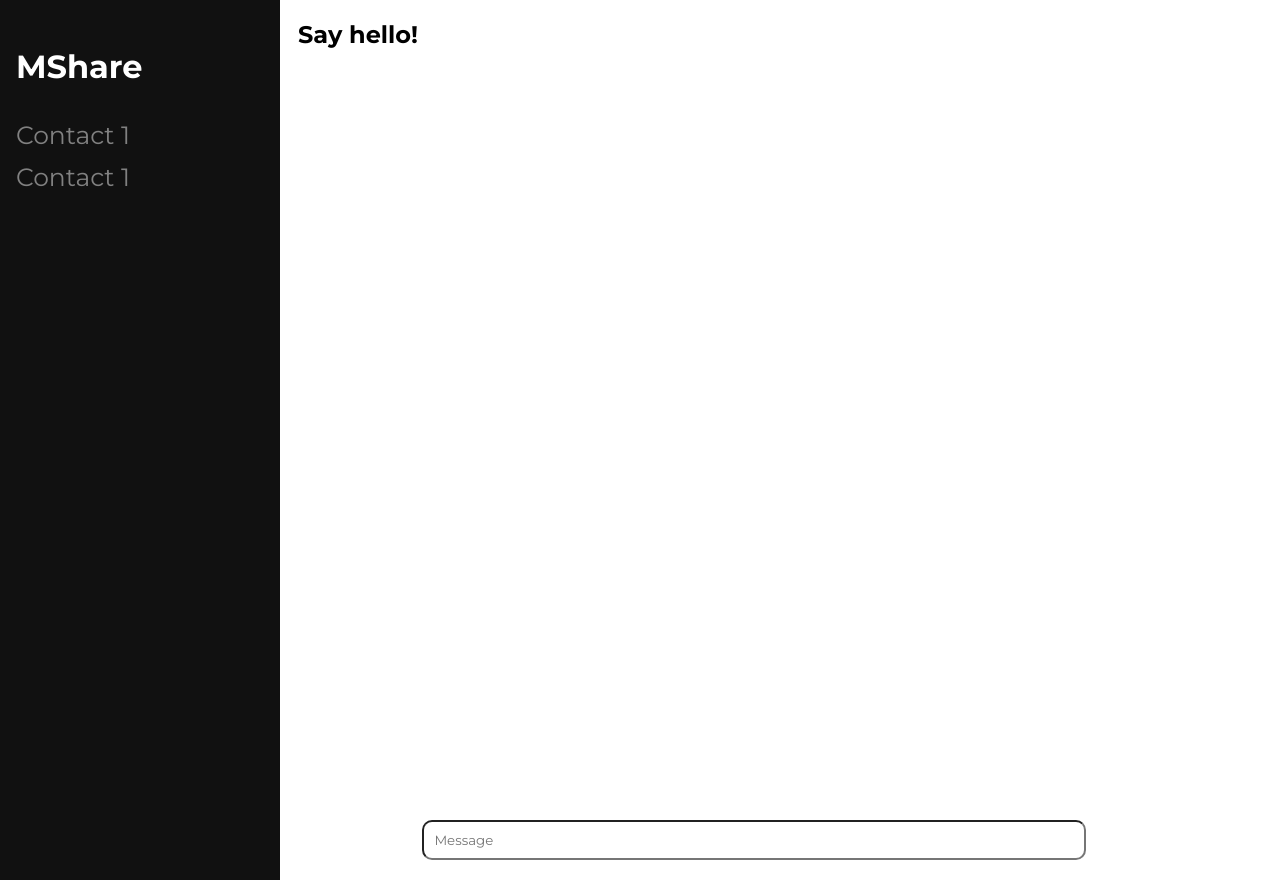
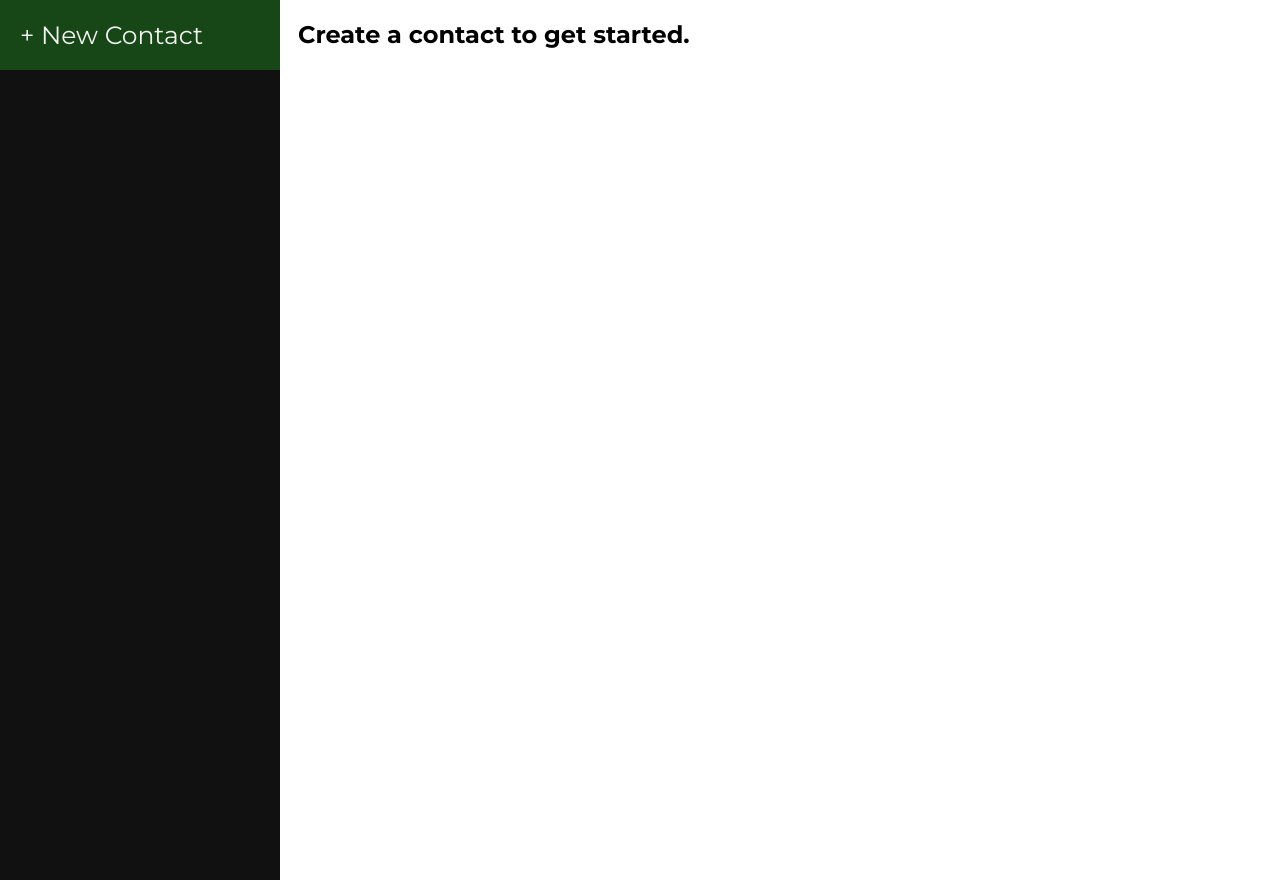
Before and after one commit to jithin-renji/MShare, a Flask app: page / in a window 1280 px wide. Run offline with Flask 3, Linux system fonts and the light colour scheme.

Commit message:
Useless UI with contacts

```diff
--- a/app.py
+++ b/app.py
@@ -19,3 +19,4 @@ def forward_to_mshared():
 
 with app.test_request_context():
     url_for("static", filename="main.js")
+    url_for("static", filename="style.css")
--- a/static/main.js
+++ b/static/main.js
@@ -1,12 +1,12 @@
 const messageInput = document.getElementById("message-input");
 messageInput.addEventListener("keyup", (event) => {
-  if (event.key === "Enter") {
+  if (event.key === "Enter" && messageInput.value.length !== 0) {
     let message = messageInput.value;
     console.log(message)
     const lineBreak = document.createElement("br");
-    const chatArea = document.querySelector(".main");
+    const chatArea = document.getElementById("messages");
     const msgSpan = document.createElement("span");
-    msgSpan.innerHTML = `${message}`;
+    msgSpan.innerHTML = `<span style="color: red;">You:</span> ${message}`;
     chatArea.appendChild(msgSpan);
     chatArea.appendChild(lineBreak);
 
@@ -22,3 +22,42 @@ messageInput.addEventListener("keyup", (event) => {
     });
   }
 });
+
+function hideOrShowNewContactForm() {
+  const newContactForm = document.getElementById("new-contact-form");
+  const newContactBtn = document.getElementById("new-contact-btn");
+  if (newContactForm.style.display === "none") {
+    newContactBtn.innerHTML = "- New Contact";
+    newContactForm.style.display = "block";
+  } else {
+    newContactBtn.innerHTML = "+ New Contact";
+    newContactForm.style.display = "none";
+  }
+}
+
+var contacts = []
+function addContact() {
+  const contactNameInput = document.getElementById("contact-name");
+  const contactPubkeyInput = document.getElementById("contact-pubkey");
+  hideOrShowNewContactForm();
+
+  const newChat = document.createElement("a");
+  newChat.innerHTML = `${contactNameInput.value}`;
+  newChat.onclick = chatSelected;
+  document.querySelector(".chat-list").appendChild(newChat);
+
+  contacts.push(contactNameInput.value);
+
+  if (contacts.length === 1) {
+    document.getElementById("chat-title").innerHTML = `<h2>Select the newly created chat to message ${newChat.innerHTML}.</h2>`;
+  }
+
+  contactNameInput.value = "";
+  contactPubkeyInput.value = "";
+}
+
+function chatSelected() {
+  document.querySelector(".message-input-container").style.display = "block";
+  document.getElementById("chat-title").innerHTML = `<h2>${this.innerHTML}</h2>`;
+  document.getElementById("messages").innerHTML = "";
+}
--- /dev/null
+++ b/static/style.css
@@ -0,0 +1,85 @@
+body {
+  font-family: 'Montserrat', sans-serif;
+  user-select: none;
+}
+
+#new-contact-form {
+  padding-left: 30px;
+}
+
+#new-contact-btn {
+  padding: 20px;
+}
+
+#new-contact-btn:hover {
+  background-color: rgb(23, 71, 23);
+}
+
+input {
+  font-family: inherit;
+  padding: 10px;
+  margin-bottom: 5px;
+  border-radius: 10px;
+  border: 1px solid gray;
+}
+
+input:focus {
+  border: 1px solid blue;
+  outline: none;
+}
+
+.chat-list {
+  height: 100%;
+  width: 280px;
+  position: fixed;
+  z-index: 1;
+  top: 0;
+  left: 0;
+  background-color: #111;
+  overflow-x: hidden;
+  overflow-y: auto;
+}
+
+.chat-list a {
+  padding: 6px 8px 6px 16px;
+  text-decoration: none;
+  font-size: 25px;
+  color: #818181;
+  display: block;
+}
+
+.chat-list h1 {
+  padding: 6px 8px 6px 16px;
+  color: white;
+}
+
+.chat-list a:hover {
+  color: #f1f1f1;
+  transition-duration: 0.2s;
+  background-color: rgb(84, 31, 31);
+}
+
+.chat-list a:active {
+  color: #f1f1f1;
+  background-color: rgb(78, 40, 40);
+}
+
+.main {
+  margin-left: 280px;
+  margin-right: 50px;
+  margin-bottom: 50px;
+  padding: 0px 10px;
+  height: 100%;
+}
+
+.message-input-container {
+  left: 33%;
+  position: fixed;
+  bottom: 0;
+  width: 100%;
+  padding-bottom: 20px;
+}
+
+#message-input {
+  width: 50%;
+}
--- a/templates/index.html
+++ b/templates/index.html
@@ -4,75 +4,27 @@
     <title>MShare</title>
     <link rel="preconnect" href="https://fonts.googleapis.com">
     <link rel="preconnect" href="https://fonts.gstatic.com" crossorigin>
-    <link href="https://fonts.googleapis.com/css2?family=Montserrat:ital,wght@0,100;0,200;0,300;0,400;0,500;0,600;0,700;0,800;0,900;1,100;1,200;1,300;1,400;1,500;1,600;1,700;1,800;1,900&display=swap" rel="stylesheet">
-
-    <style>
-      body {
-        font-family: 'Montserrat', sans-serif;
-      }
-      .chat-list {
-        height: 100%;
-        width: 280px;
-        position: fixed;
-        z-index: 1;
-        top: 0;
-        left: 0;
-        background-color: #111;
-        overflow-x: hidden;
-        padding-top: 20px;
-      }
-
-      .chat-list a {
-        padding: 6px 8px 6px 16px;
-        text-decoration: none;
-        font-size: 25px;
-        color: #818181;
-        display: block;
-      }
-
-      .chat-list h1 {
-        padding: 6px 8px 6px 16px;
-        color: white;
-      }
-
-      .chat-list a:hover {
-        color: #f1f1f1;
-        background-color: rgb(84, 31, 31);
-      }
-
-      .main {
-        margin-left: 280px; /* Same as the width of the sidenav */
-        margin-right: 50px;
-        margin-bottom: 50px;
-        padding: 0px 10px;
-        height: 100%;
-      }
-
-      .message-input-container {
-        left: 33%;
-        position: fixed;
-        bottom: 0;
-        width: 100%;
-        padding-bottom: 20px;
-      }
-
-      #message-input {
-        width: 50%;
-        padding: 10px;
-        border-radius: 10px;
-      }
-    </style>
+    <link
+      href="https://fonts.googleapis.com/css2?family=Montserrat:ital,wght@0,100;0,200;0,300;0,400;0,500;0,600;0,700;0,800;0,900;1,100;1,200;1,300;1,400;1,500;1,600;1,700;1,800;1,900&display=swap"
+      rel="stylesheet">
+    <link rel="stylesheet" href="static/style.css" />
   </head>
-  <body style="user-select: none;">
+  <body>
     <div class="chat-list">
-      <h1>MShare</h1>
-      <a href="#">Contact 1</a>
-      <a href="#">Contact 1</a>
+      <a id="new-contact-btn" onclick="hideOrShowNewContactForm()">+ New Contact</a>
+      <div id="new-contact-form" style="display: none;">
+        <input id="contact-name" placeholder="Name" />
+        <input id="contact-pubkey" placeholder="Public Key" />
+        <a id="new-contact-add-btn" onclick="addContact()">Add</a>
+      </div>
     </div>
     <div class="main">
-      <h2>Say hello!</h2>
-      <div class="message-input-container">
-        <input type="text" id="message-input" placeholder="Message" style="font-family: 'Montserrat', sans-serif;" />
+      <div id="chat-title">
+        <h2>Create a contact to get started.</h2>
+      </div>
+      <div id="messages"></div>
+      <div class="message-input-container" style="display: none">
+        <input type="text" id="message-input" placeholder="Message" />
       </div>
     </div>
     <script type="text/javascript" src="static/main.js"></script>
```
